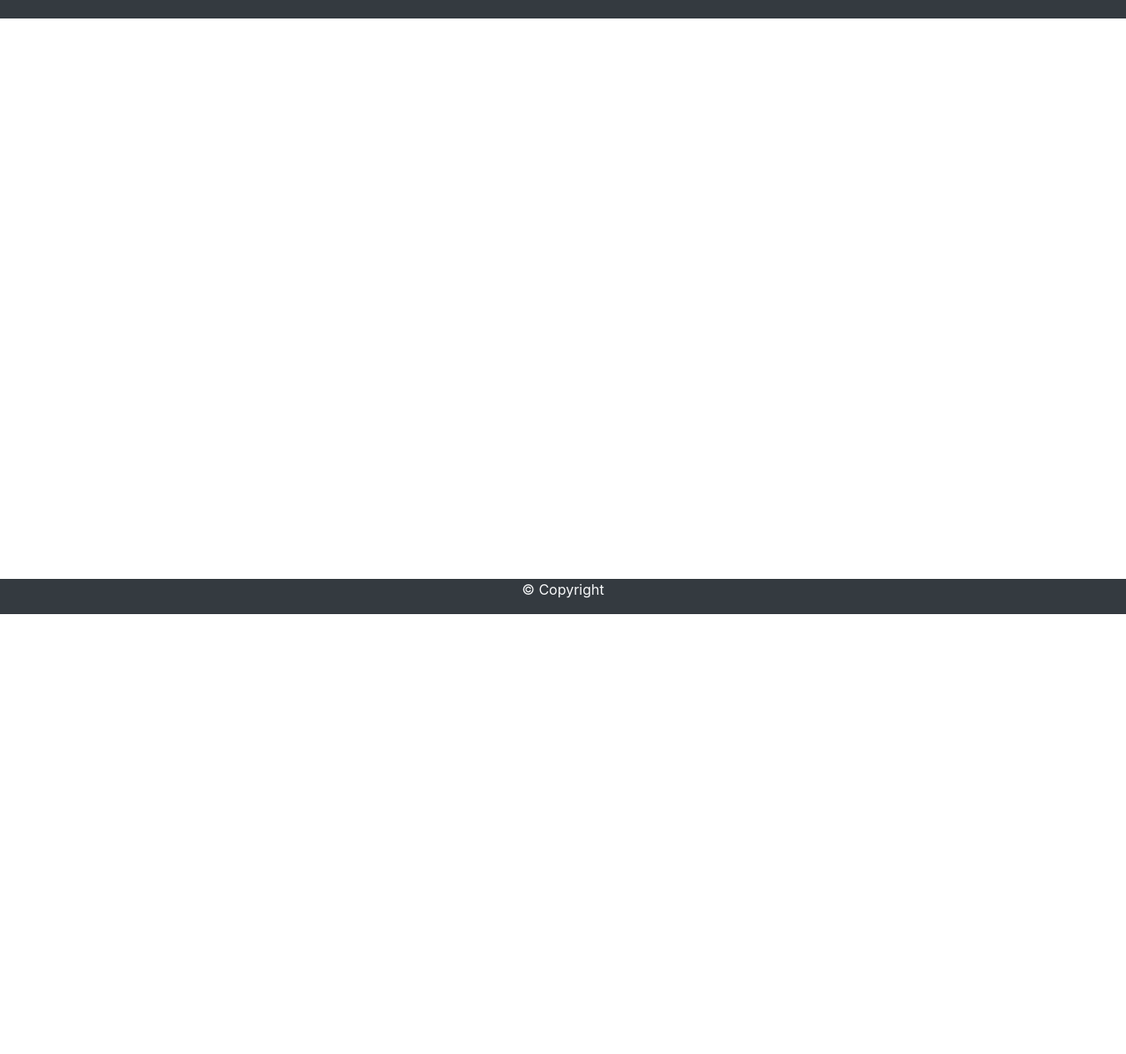
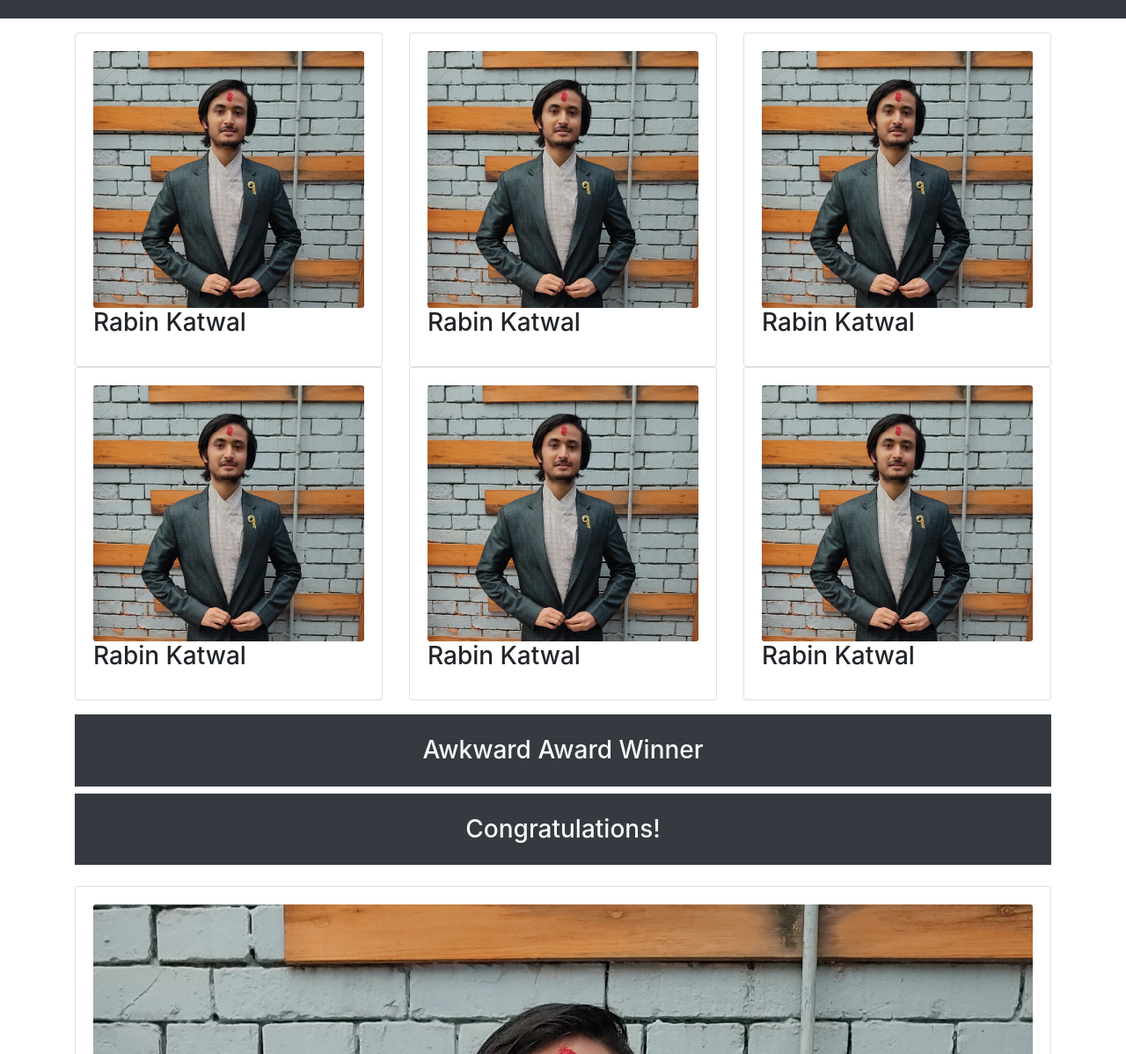
Before and after one commit to shubhamdhungana/Awkward_Image_Award, a plain HTML site: page index.html in a window 1280 px wide. Shown: the part 102-1300 px from the top of the page at 88% size. Before the commit the page ends 800 px from the top, so only its background shows below. Drawn offline with nearby package versions, Linux system fonts and the light colour scheme.

Commit message:
my second commit

```diff
--- a/index.html
+++ b/index.html
@@ -27,10 +27,10 @@
                         <a href="#header-section" class="nav-link">Intro</a>
                     </li>
                     <li class="nav-item">
-                        <a href="#Gallery-section" class="nav-link">Gallery</a>
+                        <a href="#gallery-title-section" class="nav-link">Gallery</a>
                     </li>
                     <li class="nav-item">
-                        <a href="#Award-section" class="nav-link">Award Winner</a>
+                        <a href="#awkward-award-title-section" class="nav-link">Award Winner</a>
                     </li>
                 </ul>
             </div>
@@ -56,26 +56,56 @@
         <div class="container">
             <div class="row">
                 <div class="col-sm-4">
-
+                    <div class="card">
+                        <div class="card-body">
+                            <img src="img/3.jpg" alt="" class="card-img">
+                            <h3 class="card-title">Rabin Katwal</h3>
+                        </div>
+                    </div>
                 </div>
                 <div class="col-sm-4">
-
+                    <div class="card">
+                        <div class="card-body">
+                            <img src="img/3.jpg" alt="" class="card-img">
+                            <h3 class="card-title">Rabin Katwal</h3>
+                        </div>
+                    </div>
                 </div>
                 <div class="col-sm-4">
-
+                    <div class="card">
+                        <div class="card-body">
+                            <img src="img/3.jpg" alt="" class="card-img">
+                            <h3 class="card-title">Rabin Katwal</h3>
+                        </div>
+                    </div>
                 </div>
             </div>
 
 
             <div class="row">
                 <div class="col-sm-4">
-
+                    <div class="card">
+                        <div class="card-body">
+                            <img src="img/3.jpg" alt="" class="card-img">
+                            <h3 class="card-title">Rabin Katwal</h3>
+                        </div>
+                    </div>
                 </div>
                 <div class="col-sm-4">
-
+                    <div class="card">
+                        <div class="card-body">
+                            <img src="img/3.jpg" alt="" class="card-img">
+                            <h3 class="card-title">Rabin Katwal</h3>
+                        </div>
+                    </div>
                 </div>
                 <div class="col-sm-4">
-
+                    <div class="card">
+                        <div class="card-body">
+                            <img src="img/3.jpg" alt="" class="card-img">
+                            <h3 class="card-title">Rabin Katwal</h3>
+                        </div>
+                    </div>
                 </div>
             </div>
 
@@ -83,11 +113,43 @@
         </div>
     </section>
 
-    <!--Awkward Award Section-->
+    <!--Awkward Award Title Section -->
+    <section id="awkward-award-title-section" class="text-center py-3 " >
+        <div class="container">
+            <div class="row">
+                <div class="col">
+                    <h3 class="dislplay-4 bg-dark text-light py-4 ">Awkward Award Winner</h1>
+                </div>
+            </div>
+        </div>
 
+        <div class="container">
+            <div class="row">
+                <div class="col">
+                    <h3 class="dislplay-4 bg-dark text-light py-4">Congratulations!</h1>
+                </div>
+            </div>
+        </div>
+    </section>
+
+    <!--Awkward Award Main Section-->
+    <section id="awkward-award-main-section">
+        <div class="container">
+            <div class="row">
+                <div class="col">
+                    <div class="card">
+                        <div class="card-body">
+                            <img src="img/3.jpg" alt="" class="card-img">
+                            <div class="card-title">Shubham Dhungana</div>
+                        </div>
+                    </div>
+                </div>
+            </div>
+        </div>
+    </section>
 
     <!--Footer Section-->
-    <footer class="bg-dark text-light text-center fixed-bottom">
+    <footer class="bg-dark text-light text-center ">
         <div class="container">
             <div class="row">
                 <div class="col">
```
Also changed, not shown: img/3.jpg (added).
